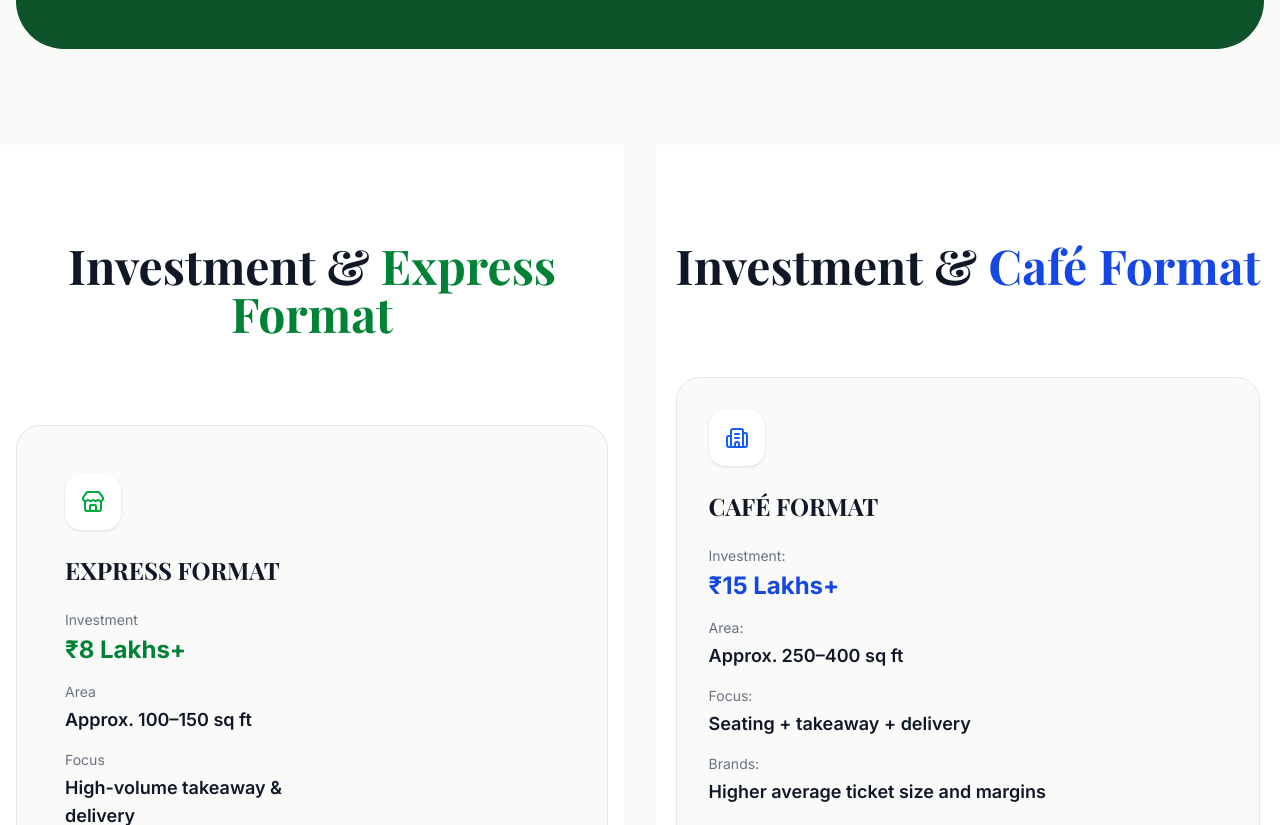
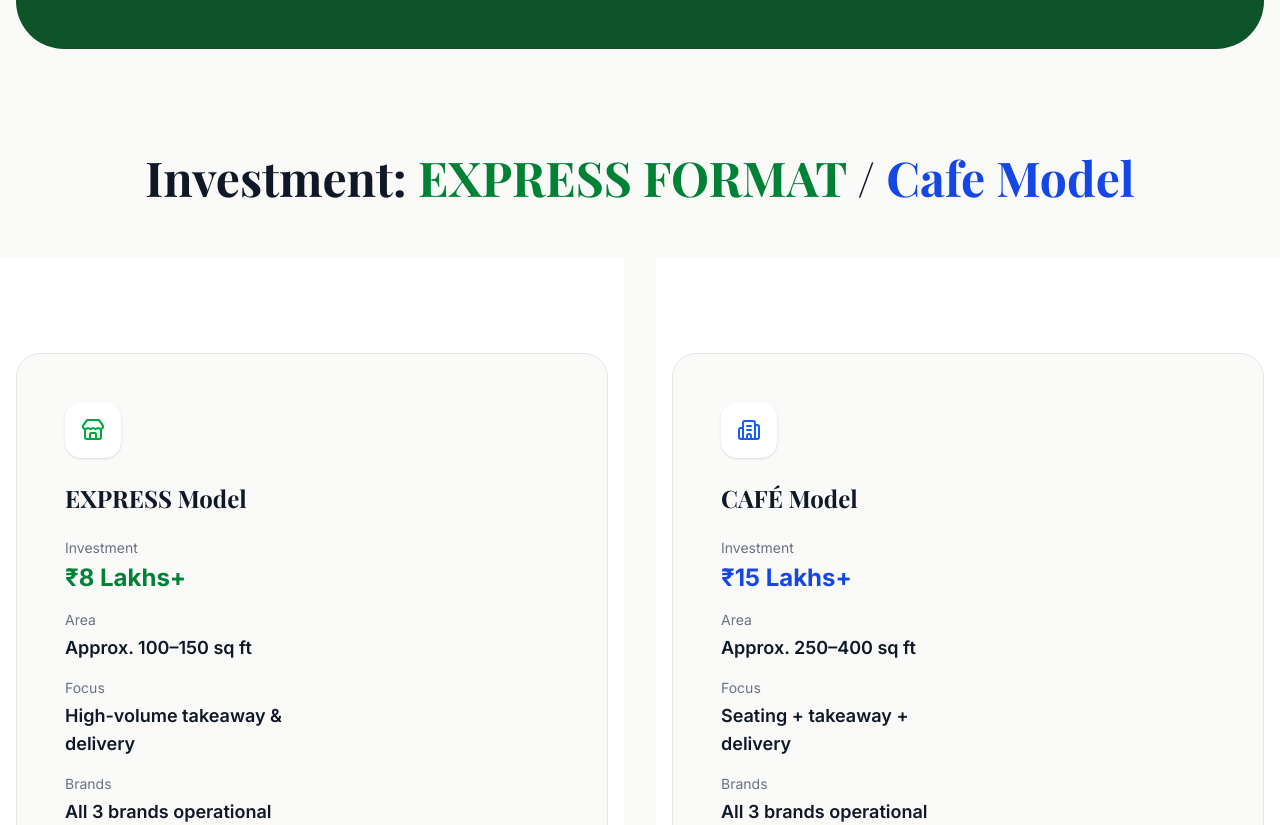
Before and after one commit to AromaChai/aromachai-landing-page, a Next.js app: page / in a window 1280 px wide. Shown: the part 2315-3140 px from the top of the page. Built offline with nearby package versions, Linux system fonts and the light colour scheme.

Commit message:
add next chnages

```diff
--- a/src/components/ContactForm.tsx
+++ b/src/components/ContactForm.tsx
@@ -57,7 +57,7 @@ export const ContactForm: React.FC = () => {
 
             <button
               onClick={() => setShowForm(true)}
-              className="w-full bg-green-700 hover:bg-green-800 text-white py-5 rounded-2xl font-bold text-xl transition-all shadow-xl flex items-center justify-center gap-3 group"
+              className="w-full bg-green-700 hover:bg-green-800 text-white py-5 rounded-2xl font-bold md:text-xl text-base transition-all shadow-xl flex items-center justify-center gap-3 group"
             >
               Get Franchise Details Now
               <ArrowUp size={20} className="group-hover:-translate-y-1 transition-transform" />
--- a/src/components/MenuShowcase.tsx
+++ b/src/components/MenuShowcase.tsx
@@ -82,7 +82,7 @@ export const MenuShowcase: React.FC = () => {
         >
           <p className="text-lg md:text-xl max-w-3xl mx-auto">
             <strong>Honesty Statement:</strong> This is an operator-driven business, not a passive investment. When executed well, the
-            model is designed to scale sustainably.
+            model is designed to become profitable sustainably.
           </p>
         </motion.div>
       </div>
--- a/src/components/ProfitCalculator.tsx
+++ b/src/components/ProfitCalculator.tsx
@@ -8,7 +8,6 @@ export const ProfitCalculator: React.FC = () => {
   const formats = [
     {
       icon: <Store className="text-green-600" />,
-      name: 'EXPRESS FORMAT',
       investment: '₹8 Lakhs+',
       area: 'Approx. 100–150 sq ft',
       focus: 'High-volume takeaway & delivery',
@@ -16,7 +15,6 @@ export const ProfitCalculator: React.FC = () => {
     },
     {
       icon: <Building2 className="text-blue-600" />,
-      name: 'CAFÉ FORMAT',
       investment: '₹15 Lakhs+',
       area: 'Approx. 250–400 sq ft',
       focus: 'Seating + takeaway + delivery',
@@ -26,14 +24,11 @@ export const ProfitCalculator: React.FC = () => {
 
   return (
     <>
-    <div className='grid grid-cols-1 lg:grid-cols-2 items-stretch gap-8'>
-      <section className="py-24 bg-white flex flex-col h-full" id="express">
+      <h1 className="text-2xl md:text-5xl font-bold text-gray-900 md:mb-12 mb-2 text-center p-2">
+        Investment: <span className="text-green-700">EXPRESS FORMAT</span> / <span className="text-blue-700">Cafe Model</span></h1>
+      <div className='grid grid-cols-1 lg:grid-cols-2 items-stretch md:gap-8 '>
+        <section className="md:py-24 py-16 bg-white flex flex-col h-full" id="express">
           <div className="max-w-7xl mx-auto px-4 flex-1 flex flex-col">
-          <div className="text-center mb-16">
-            <h2 className="text-3xl md:text-5xl font-bold text-gray-900 mb-6">
-              Investment & <span className="text-green-700">Express Format</span>
-            </h2>
-          </div>
             <motion.div
               initial={{ opacity: 0, y: 20 }}
               whileInView={{ opacity: 1, y: 0 }}
@@ -50,7 +45,7 @@ export const ProfitCalculator: React.FC = () => {
                   </div>
 
                   <h3 className="text-2xl font-bold text-gray-900 mb-6">
-                  EXPRESS FORMAT
+                    EXPRESS Model
                   </h3>
 
                   <div className="space-y-4">
@@ -91,47 +86,62 @@ export const ProfitCalculator: React.FC = () => {
           </div>
         </section>
 
-      <section className="py-24 bg-white flex flex-col h-full" id="cafe">
+        <section className="md:py-24 py-16 bg-white flex flex-col h-full" id="cafe">
           <div className="max-w-7xl mx-auto px-4 flex-1 flex flex-col">
-          <div className="text-center mb-16">
-            <h2 className="text-3xl md:text-5xl font-bold text-gray-900 mb-6">
-              Investment & <span className="text-blue-700">Café Format</span>
-            </h2>
-          </div>
-
             <motion.div
               initial={{ opacity: 0, y: 20 }}
               whileInView={{ opacity: 1, y: 0 }}
               viewport={{ once: true }}
               transition={{ delay: 0.1 }}
-            className="bg-stone-50 rounded-3xl p-8 border border-stone-200 hover:shadow-xl transition-all mb-12 h-full flex flex-col"
+              className="bg-stone-50 rounded-3xl p-8 md:p-12 border border-stone-200 hover:shadow-xl transition-all mb-12 h-full flex flex-col"
             >
+              <div className="grid grid-cols-1 md:grid-cols-2 gap-10 items-stretch">
+
+                {/* LEFT: EXPRESS FORMAT */}
+                <div className="flex-1">
                   <div className="w-14 h-14 bg-white rounded-2xl flex items-center justify-center mb-6 shadow-sm">
                      <Building2 className="text-blue-600" />
                   </div>
-            <h3 className="text-2xl font-bold text-gray-900 mb-6">CAFÉ FORMAT</h3>
+
+                  <h3 className="text-2xl font-bold text-gray-900 mb-6">
+                    CAFÉ Model
+                  </h3>
+
                   <div className="space-y-4">
                     <div>
-                <p className="text-sm text-gray-500 mb-1">Investment:</p>
+                      <p className="text-sm text-gray-500 mb-1">Investment</p>
                       <p className="text-2xl font-bold text-blue-700">₹15 Lakhs+</p>
                     </div>
+
                     <div>
-                <p className="text-sm text-gray-500 mb-1">Area:</p>
-                <p className="text-lg font-semibold text-gray-900">Approx. 250–400 sq ft</p>
+                      <p className="text-sm text-gray-500 mb-1">Area</p>
+                      <p className="text-lg font-semibold text-gray-900">
+                        Approx. 250–400 sq ft
+                      </p>
                     </div>
+
                     <div>
-                <p className="text-sm text-gray-500 mb-1">Focus:</p>
-                <p className="text-lg font-semibold text-gray-900">Seating + takeaway + delivery</p>
+                      <p className="text-sm text-gray-500 mb-1">Focus</p>
+                      <p className="text-lg font-semibold text-gray-900">
+                        Seating + takeaway + delivery
+                      </p>
                     </div>
+
                     <div>
-                <p className="text-sm text-gray-500 mb-1">Brands:</p>
-                <p className="text-lg font-semibold text-gray-900">Higher average ticket size and margins</p>
+                      <p className="text-sm text-gray-500 mb-1">Brands</p>
+                      <p className="text-lg font-semibold text-gray-900">
+                        All 3 brands operational
+                      </p>
                     </div>
+                  </div>
+                </div>
+
               </div>
             </motion.div>
 
           </div>
         </section>
+
       </div>
 
       <div className="bg-green-50 rounded-2xl p-6 md:p-8 border border-green-100">
```
Lines whose indentation alone changed are shown as unchanged.
